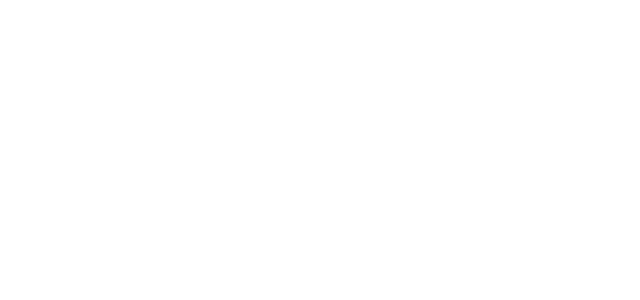
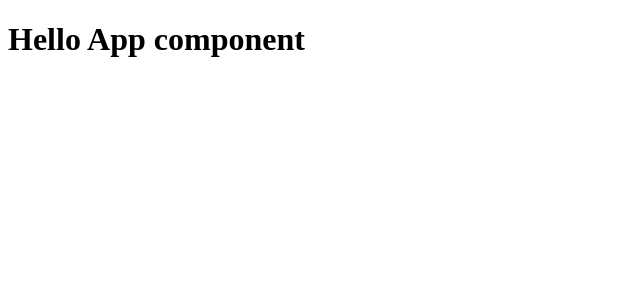
Before and after one commit to Dikanb/skillup, a React (Create React App) app: page / in a window 1280 px wide. Shown: the top 300 px of the page, without its empty margins (0-640 px from the left). Built offline with nearby package versions, Linux system fonts and the light colour scheme.

Commit message:
lesson-3

```diff
--- a/src/index.tsx
+++ b/src/index.tsx
@@ -1,7 +1,12 @@
 import React from 'react'
 import ReactDOM from 'react-dom/client'
-
-<li>fff</li>
+const App=() =>{
+    return <h1>Hello App component</h1>
+}
 
 const root = ReactDOM.createRoot(document.getElementById('root') as HTMLElement)
-root.render(<React.StrictMode></React.StrictMode>)
+root.render(
+<React.StrictMode>
+    <App/>
+</React.StrictMode>
+)
```
